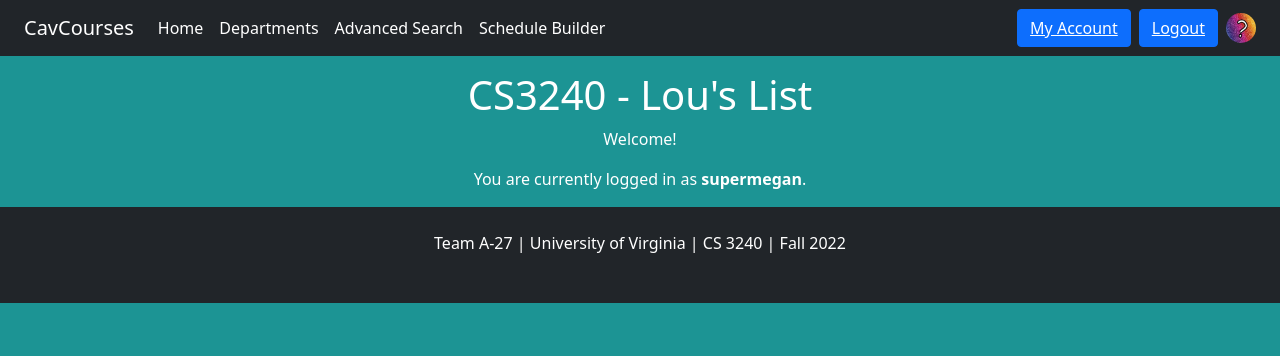
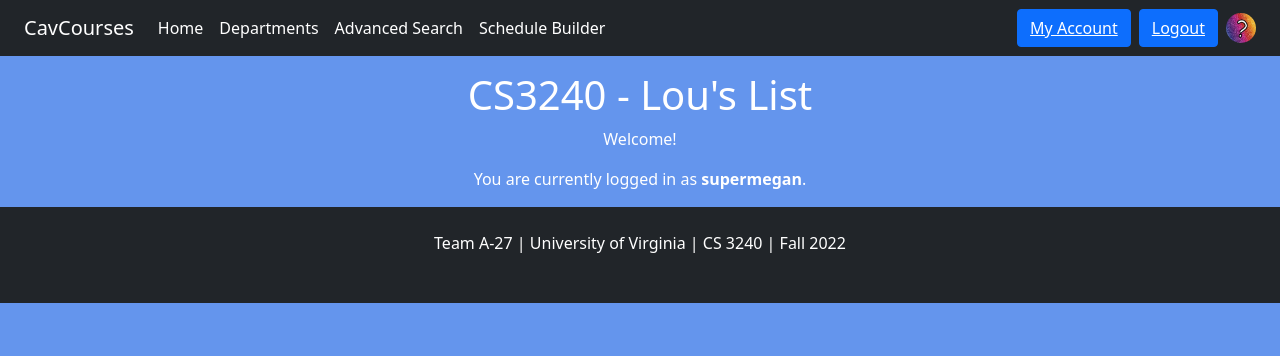
Before and after one commit to TheRealConnorWilson/CavCourses, a Django app: page /home in a window 1280 px wide. Shown: the top 356 px of the page. Run offline with Django 4.2, Linux system fonts and the light colour scheme; a user stored in the database is signed in; data comes from the database, SQL or seed files in the repository; some libraries are stand-ins or nearby versions.

Commit message:
Update home.html

```diff
--- a/classlist/templates/classlist/home.html
+++ b/classlist/templates/classlist/home.html
@@ -5,7 +5,7 @@
 {% load socialaccount %}
 {% block body %}
 
-<body style="background-color: rgb(28, 148, 148);">
+<!-- <body style="background-color: rgb(28, 148, 148);"> -->
 
     <div class="container" style="margin-top: 15px;">
         <div class="row col-xs-8" style="color: white;">
```
